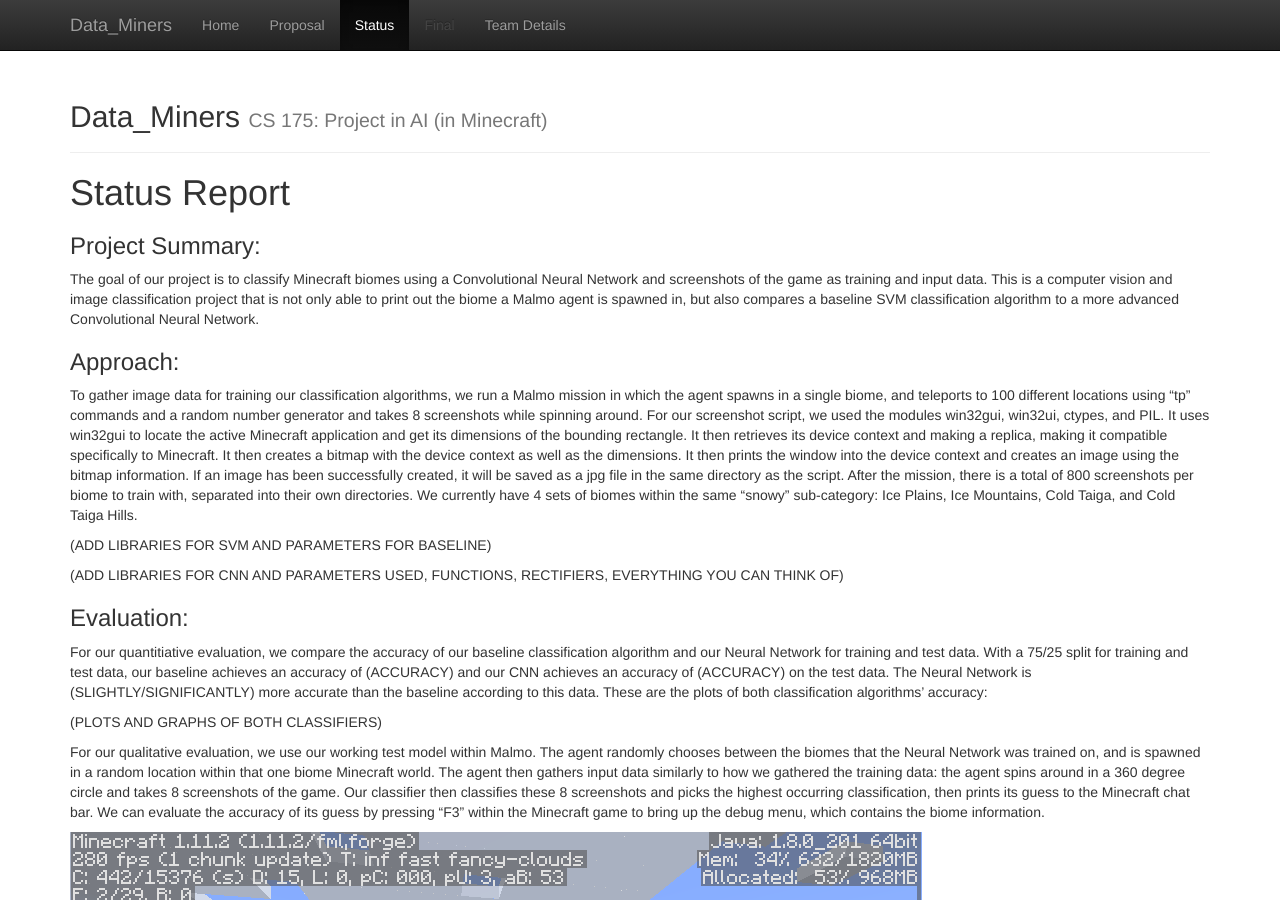
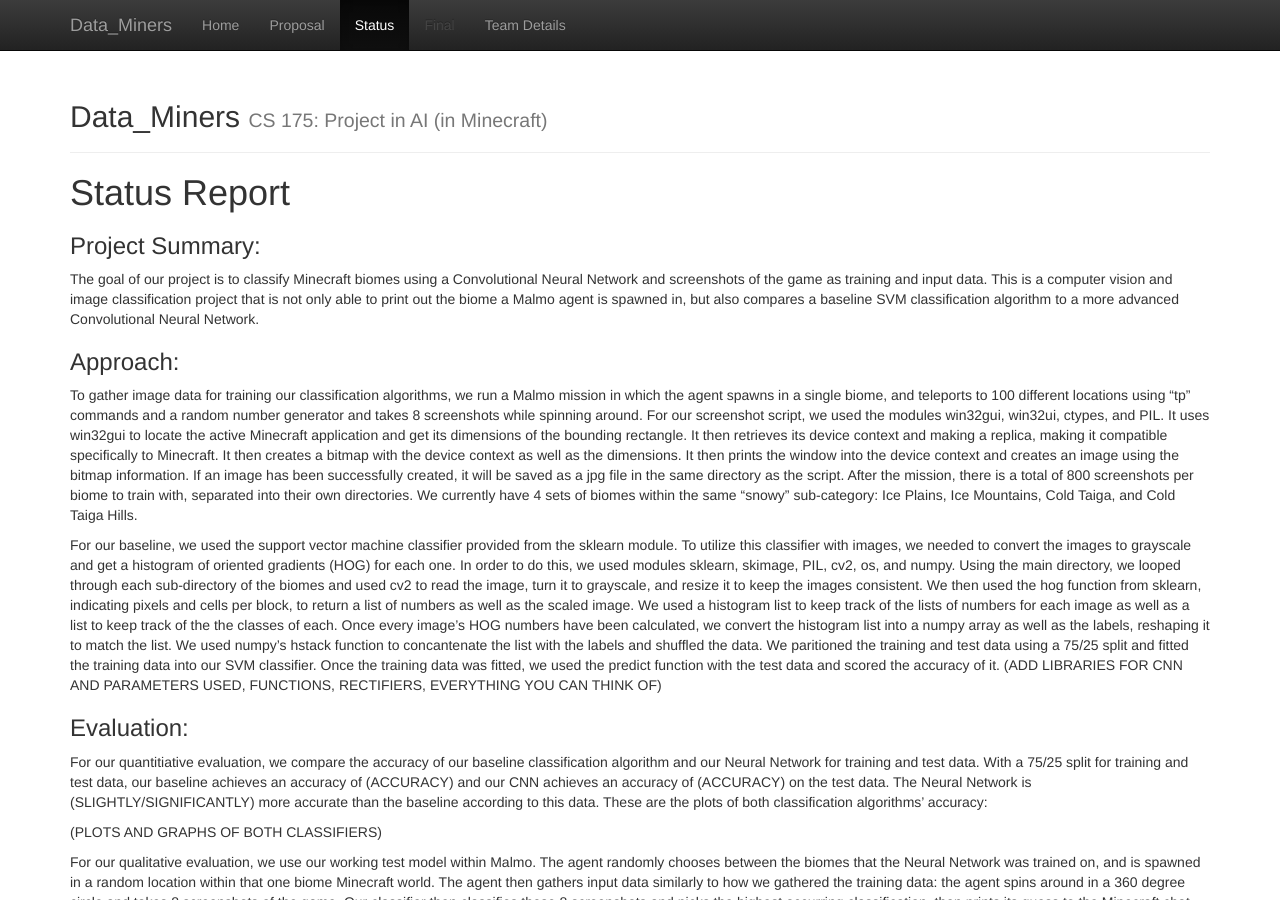
Before and after one commit to gordonyin1337/Data_Miners, a Jekyll site: the page built from docs/status.md, in a window 1280 px wide and 900 px high. Built offline with Jekyll 4.4.1, drawn with Linux system fonts in a browser that asks for light colours.

Commit message:
Update status.md

```diff
--- a/docs/status.md
+++ b/docs/status.md
@@ -12,8 +12,7 @@ The goal of our project is to classify Minecraft biomes using a Convolutional Ne
 ### Approach:
 To gather image data for training our classification algorithms, we run a Malmo mission in which the agent spawns in a single biome, and teleports to 100 different locations using "tp" commands and a random number generator and takes 8 screenshots while spinning around. For our screenshot script, we used the modules win32gui, win32ui, ctypes, and PIL. It uses win32gui to locate the active Minecraft application and get its dimensions of the bounding rectangle. It then retrieves its device context and making a replica, making it compatible specifically to Minecraft. It then creates a bitmap with the device context as well as the dimensions. It then prints the window into the device context and creates an image using the bitmap information. If an image has been successfully created, it will be saved as a jpg file in the same directory as the script. After the mission, there is a total of 800 screenshots per biome to train with, separated into their own directories. We currently have 4 sets of biomes within the same "snowy" sub-category: Ice Plains, Ice Mountains, Cold Taiga, and Cold Taiga Hills.
 
-(ADD LIBRARIES FOR SVM AND PARAMETERS FOR BASELINE)
-
+For our baseline, we used the support vector machine classifier provided from the sklearn module. To utilize this classifier with images, we needed to convert the images to grayscale and get a histogram of oriented gradients (HOG) for each one. In order to do this, we used modules sklearn, skimage, PIL, cv2, os, and numpy. Using the main directory, we looped through each sub-directory of the biomes and used cv2 to read the image, turn it to grayscale, and resize it to keep the images consistent. We then used the hog function from sklearn, indicating pixels and cells per block, to return a list of numbers as well as the scaled image. We used a histogram list to keep track of the lists of numbers for each image as well as a list to keep track of the the classes of each. Once every image's HOG numbers have been calculated, we convert the histogram list into a numpy array as well as the labels, reshaping it to match the list. We used numpy's hstack function to concantenate the list with the labels and shuffled the data. We paritioned the training and test data using a 75/25 split and fitted the training data into our SVM classifier. Once the training data was fitted, we used the predict function with the test data and scored the accuracy of it.
 (ADD LIBRARIES FOR CNN AND PARAMETERS USED, FUNCTIONS, RECTIFIERS, EVERYTHING YOU CAN THINK OF)
 
 ### Evaluation:
```
